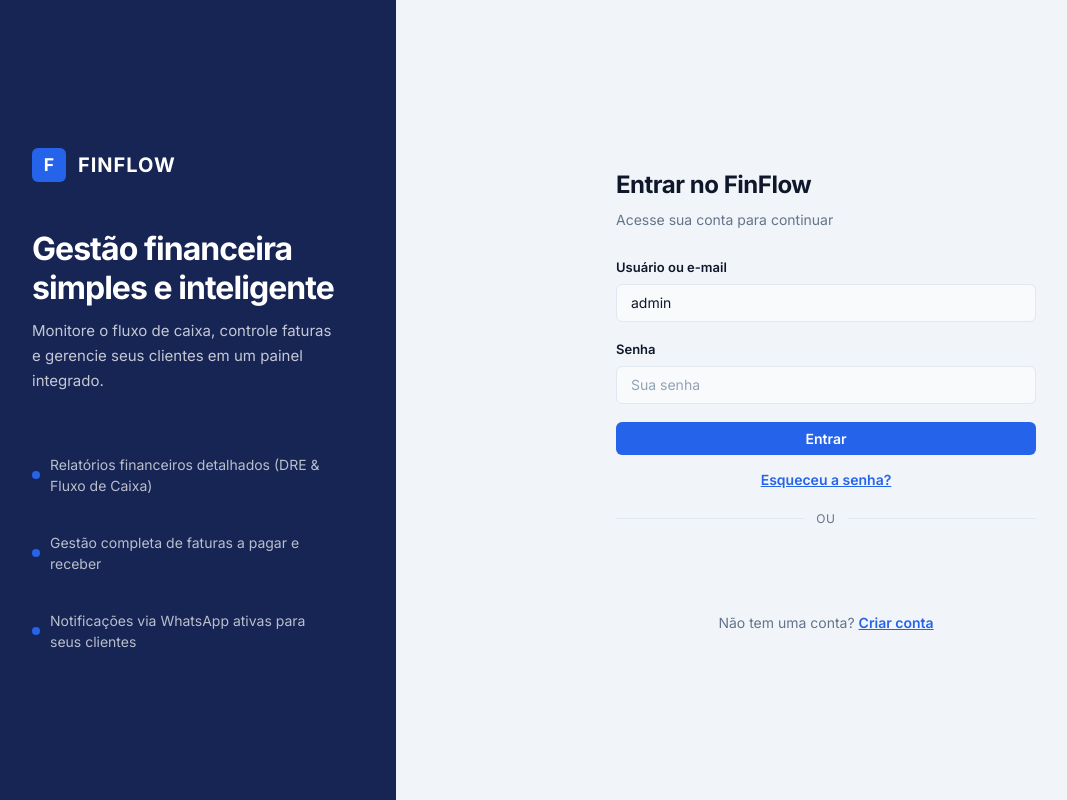
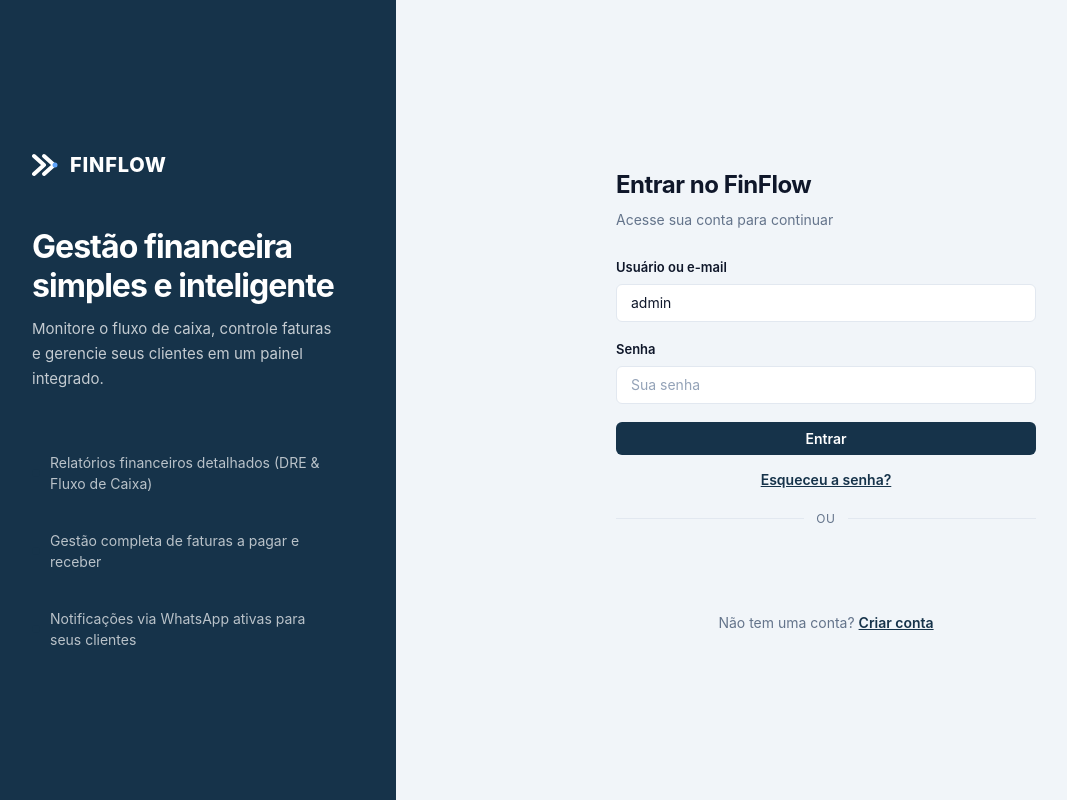
Before and after one commit to devCesar26-maker/GESTOR_FINANCAS, a React (Vite) app in the folder frontend/: page /login in a window 1280 px wide. Shown: the whole page, without its empty margins (24-1091 px from the left). Built offline with nearby package versions, Linux system fonts and the light colour scheme; no server answers.

Commit message:
style(frontend): alinha interface visual pixel-a-pixel com o mockup de referencia

```diff
--- /dev/null
+++ b/frontend/src/components/FinFlowLogo.jsx
@@ -0,0 +1,21 @@
+export function FinFlowLogo({ className = '', width = 160, height = 32 }) {
+  return (
+    <div className={`finflow-logo ${className}`} style={{ display: 'inline-flex', alignItems: 'center', gap: '10px' }}>
+      <svg width="28" height="26" viewBox="0 0 28 26" fill="none" xmlns="http://www.w3.org/2000/svg">
+        <path d="M2 4L12 13L2 22" stroke="white" strokeWidth="4" strokeLinecap="round" strokeLinejoin="round"/>
+        <path d="M12 4L22 13L12 22" stroke="white" strokeWidth="4" strokeLinecap="round" strokeLinejoin="round"/>
+        <circle cx="23" cy="13" r="2.5" fill="#60A5FA" />
+      </svg>
+      <span style={{
+        fontFamily: "'Inter', sans-serif",
+        fontWeight: 800,
+        fontSize: '1.25rem',
+        letterSpacing: '0.04em',
+        color: '#FFFFFF',
+        textTransform: 'uppercase'
+      }}>
+        FINFLOW
+      </span>
+    </div>
+  )
+}
--- a/frontend/src/components/Layout.jsx
+++ b/frontend/src/components/Layout.jsx
@@ -2,6 +2,7 @@ import { useState } from 'react'
 import { Link, NavLink, useNavigate } from 'react-router-dom'
 import api, { clearAccessToken } from '../api/client'
 import ConfirmDialog from './ConfirmDialog'
+import { FinFlowLogo } from './FinFlowLogo'
 
 export default function Layout({ children }) {
   const navigate = useNavigate()
@@ -25,9 +26,8 @@ export default function Layout({ children }) {
     <div className="layout-container">
       <aside className="sidebar">
         <div className="sidebar-header">
-          <Link to="/" className="brand">
-            <div className="brand-icon">F</div>
-            <span className="brand-name">FinFlow</span>
+          <Link to="/" className="brand" style={{ textDecoration: 'none' }}>
+            <FinFlowLogo />
           </Link>
         </div>
 
--- a/frontend/src/pages/EsqueceuSenha.jsx
+++ b/frontend/src/pages/EsqueceuSenha.jsx
@@ -1,6 +1,7 @@
 import { useState } from 'react'
 import { Link } from 'react-router-dom'
 import api from '../api/client'
+import { FinFlowLogo } from '../components/FinFlowLogo'
 
 const EMAIL_RE = /^[^\s@]+@[^\s@]+\.[^\s@]+$/
 
@@ -39,8 +40,7 @@ export default function EsqueceuSenha() {
     <div className="auth-wrapper">
       <div className="auth-sidebar">
         <div className="auth-sidebar-logo">
-          <div className="brand-icon">F</div>
-          <span className="brand-name" style={{ color: '#fff', fontSize: '1.25rem', fontWeight: 700 }}>FinFlow</span>
+          <FinFlowLogo />
         </div>
         <h1 className="auth-sidebar-title">Recuperação de Acesso</h1>
         <p className="auth-sidebar-desc">
--- a/frontend/src/pages/Login.jsx
+++ b/frontend/src/pages/Login.jsx
@@ -2,6 +2,7 @@ import { useState } from 'react'
 import { Link, useLocation, useNavigate } from 'react-router-dom'
 import api, { setAccessToken } from '../api/client'
 import BotaoGoogle from '../components/BotaoGoogle'
+import { FinFlowLogo } from '../components/FinFlowLogo'
 
 export default function Login() {
   const navigate = useNavigate()
@@ -37,8 +38,7 @@ export default function Login() {
     <div className="auth-wrapper">
       <div className="auth-sidebar">
         <div className="auth-sidebar-logo">
-          <div className="brand-icon">F</div>
-          <span className="brand-name" style={{ color: '#fff', fontSize: '1.25rem', fontWeight: 700 }}>FinFlow</span>
+          <FinFlowLogo />
         </div>
         <h1 className="auth-sidebar-title">Gestão financeira simples e inteligente</h1>
         <p className="auth-sidebar-desc">
--- a/frontend/src/pages/RedefinirSenha.jsx
+++ b/frontend/src/pages/RedefinirSenha.jsx
@@ -1,6 +1,7 @@
 import { useState } from 'react'
 import { Link, useParams, useNavigate } from 'react-router-dom'
 import api from '../api/client'
+import { FinFlowLogo } from '../components/FinFlowLogo'
 
 const REGRAS_SENHA = [
   { rotulo: 'Pelo menos 8 caracteres', ok: (s) => s.length >= 8 },
@@ -65,8 +66,7 @@ export default function RedefinirSenha() {
     <div className="auth-wrapper">
       <div className="auth-sidebar">
         <div className="auth-sidebar-logo">
-          <div className="brand-icon">F</div>
-          <span className="brand-name" style={{ color: '#fff', fontSize: '1.25rem', fontWeight: 700 }}>FinFlow</span>
+          <FinFlowLogo />
         </div>
         <h1 className="auth-sidebar-title">Segurança em Primeiro Lugar</h1>
         <p className="auth-sidebar-desc">
--- a/frontend/src/pages/Registro.jsx
+++ b/frontend/src/pages/Registro.jsx
@@ -2,6 +2,7 @@ import { useState } from 'react'
 import { Link, useNavigate } from 'react-router-dom'
 import api from '../api/client'
 import BotaoGoogle from '../components/BotaoGoogle'
+import { FinFlowLogo } from '../components/FinFlowLogo'
 
 const EMAIL_RE = /^[^\s@]+@[^\s@]+\.[^\s@]+$/
 
@@ -77,8 +78,7 @@ export default function Registro() {
     <div className="auth-wrapper">
       <div className="auth-sidebar">
         <div className="auth-sidebar-logo">
-          <div className="brand-icon">F</div>
-          <span className="brand-name" style={{ color: '#fff', fontSize: '1.25rem', fontWeight: 700 }}>FinFlow</span>
+          <FinFlowLogo />
         </div>
         <h1 className="auth-sidebar-title">Comece a gerenciar seu negócio hoje</h1>
         <p className="auth-sidebar-desc">
--- a/frontend/src/styles.css
+++ b/frontend/src/styles.css
@@ -1,20 +1,15 @@
-@import url('https://fonts.googleapis.com/css2?family=Inter:wght@400;500;600;700&display=swap');
-
-/* =========================================================
-   Design System — FinFlow Light Theme (Opção 1 Navy Sidebar)
-   ========================================================= */
 :root {
   /* Backgrounds */
   --bg-app: #f1f5f9;
   --bg-card: #ffffff;
-  --bg-sidebar: #172554;
-  --bg-sidebar-hover: #1e3a8a;
-  --bg-sidebar-active: #2563eb;
-  --bg-input: #f8fafc;
+  --bg-sidebar: #16334a;
+  --bg-sidebar-hover: #1f425e;
+  --bg-sidebar-active: #152040;
+  --bg-input: #ffffff;
 
   /* Borders */
   --border-color: #e2e8f0;
-  --border-focus: #2563eb;
+  --border-focus: #16334a;
 
   /* Text */
   --text-main: #0f172a;
@@ -22,18 +17,29 @@
   --text-sidebar: rgba(255,255,255,0.75);
   --text-sidebar-active: #ffffff;
 
-  /* Accents */
-  --accent-primary: #2563eb;
-  --accent-primary-hover: #1d4ed8;
-  --accent-success: #16a34a;
-  --accent-success-bg: #f0fdf4;
-  --accent-success-border: #bbf7d0;
+  /* Accents from Mini Style Guide */
+  --accent-navy: #16334a;
+  --accent-dark-blue: #152040;
+  --accent-emerald: #1fca8d;
+  --accent-red: #d55150;
+  --accent-amber: #ambef5; /* fallback #d97706 */
+  --accent-amber-hex: #d97706;
+
+  --accent-primary: #16334a;
+  --accent-primary-hover: #152040;
+
+  --accent-success: #1fca8d;
+  --accent-success-bg: #e6f9f2;
+  --accent-success-border: #a3f0d3;
+
   --accent-warning: #d97706;
   --accent-warning-bg: #fffbeb;
   --accent-warning-border: #fde68a;
-  --accent-danger: #dc2626;
-  --accent-danger-bg: #fef2f2;
-  --accent-danger-border: #fecaca;
+
+  --accent-danger: #d55150;
+  --accent-danger-bg: #fdf2f2;
+  --accent-danger-border: #f8c4c4;
+
   --accent-info: #0284c7;
   --accent-info-bg: #f0f9ff;
 
@@ -49,9 +55,9 @@
   --radius-lg: 12px;
 
   /* Shadows */
-  --shadow-card: 0 1px 3px rgba(0,0,0,0.06), 0 1px 2px rgba(0,0,0,0.04);
-  --shadow-card-hover: 0 4px 12px rgba(0,0,0,0.08);
-  --shadow-sidebar: 2px 0 8px rgba(0,0,0,0.12);
+  --shadow-card: 0 1px 3px rgba(0,0,0,0.04), 0 1px 2px rgba(0,0,0,0.02);
+  --shadow-card-hover: 0 4px 12px rgba(0,0,0,0.06);
+  --shadow-sidebar: 2px 0 8px rgba(0,0,0,0.1);
 }
 
 /* =========================================================
@@ -197,8 +203,31 @@ body {
 }
 
 .sidebar-footer {
-  padding: 0.75rem;
-  border-top: 1px solid rgba(255,255,255,0.08);
+  padding: 1.25rem 1rem;
+  margin-top: auto;
+}
+
+.sidebar-footer .btn-logout {
+  width: 100%;
+  display: flex;
+  align-items: center;
+  justify-content: center;
+  gap: 0.5rem;
+  padding: 0.6rem 1rem;
+  border-radius: 20px;
+  background: transparent;
+  color: rgba(255, 255, 255, 0.85);
+  border: 1px solid rgba(255, 255, 255, 0.3);
+  font-size: 0.875rem;
+  font-weight: 500;
+  cursor: pointer;
+  transition: all 0.15s ease;
+}
+
+.sidebar-footer .btn-logout:hover {
+  background: rgba(255, 255, 255, 0.1);
+  color: #fff;
+  border-color: rgba(255, 255, 255, 0.5);
 }
 
 /* ---- Main content ---- */
@@ -247,63 +276,59 @@ body {
    ========================================================= */
 .stats-grid {
   display: grid;
-  grid-template-columns: repeat(auto-fit, minmax(200px, 1fr));
-  gap: 1rem;
+  grid-template-columns: repeat(auto-fit, minmax(210px, 1fr));
+  gap: 1.25rem;
   margin-bottom: 1.5rem;
 }
 
 .stat-card {
   background: var(--bg-card);
   border: 1px solid var(--border-color);
-  border-radius: var(--radius-md);
+  border-radius: 8px;
   padding: 1.25rem;
   box-shadow: var(--shadow-card);
   transition: box-shadow 0.2s ease, transform 0.2s ease;
-  position: relative;
-  overflow: hidden;
 }
 
-.stat-card:hover {
-  box-shadow: var(--shadow-card-hover);
-  transform: translateY(-1px);
-}
-
-.stat-card-header {
+.stat-card-body {
   display: flex;
-  justify-content: space-between;
   align-items: center;
-  margin-bottom: 0.875rem;
-}
-
-.stat-label {
-  font-size: 0.75rem;
-  font-weight: 600;
-  color: var(--text-muted);
-  text-transform: uppercase;
-  letter-spacing: 0.05em;
+  gap: 1rem;
 }
 
 .stat-icon {
-  width: 36px;
-  height: 36px;
-  border-radius: var(--radius-sm);
+  width: 44px;
+  height: 44px;
+  border-radius: 10px;
   display: flex;
   align-items: center;
   justify-content: center;
   flex-shrink: 0;
 }
 
-.icon-success { background: var(--accent-success-bg); color: var(--accent-success); }
-.icon-danger  { background: var(--accent-danger-bg);  color: var(--accent-danger); }
-.icon-info    { background: var(--accent-info-bg);    color: var(--accent-info); }
-.icon-warning { background: var(--accent-warning-bg); color: var(--accent-warning); }
+.icon-blue    { background: #2563eb; color: #ffffff; }
+.icon-emerald { background: #1fca8d; color: #ffffff; }
+.icon-red     { background: #e11d48; color: #ffffff; }
+.icon-coral   { background: #f43f5e; color: #ffffff; }
+.icon-amber   { background: #d97706; color: #ffffff; }
+
+.stat-details {
+  display: flex;
+  flex-direction: column;
+}
+
+.stat-label {
+  font-size: 0.8125rem;
+  font-weight: 600;
+  color: #64748b;
+  margin-bottom: 0.25rem;
+}
 
 .stat-value {
-  font-size: 1.6rem;
-  font-weight: 700;
-  letter-spacing: -0.03em;
-  line-height: 1;
-  color: var(--text-main);
+  font-size: 1.35rem;
+  font-weight: 800;
+  color: #0f172a;
+  letter-spacing: -0.02em;
 }
 
 .stat-value.positive { color: var(--accent-success); }
@@ -412,31 +437,42 @@ body {
   flex-wrap: wrap;
 }
 
-/* =========================================================
-   Badges
-   ========================================================= */
 .badge {
   display: inline-flex;
   align-items: center;
+  justify-content: center;
   gap: 0.3rem;
-  padding: 0.25rem 0.625rem;
-  border-radius: 100px;
-  font-size: 0.7rem;
+  padding: 0.25rem 0.75rem;
+  border-radius: 12px;
+  font-size: 0.725rem;
   font-weight: 600;
   white-space: nowrap;
 }
 
-.badge-paga    { background: var(--accent-success-bg); color: var(--accent-success); border: 1px solid var(--accent-success-border); }
-.badge-pendente{ background: var(--accent-warning-bg); color: var(--accent-warning); border: 1px solid var(--accent-warning-border); }
-.badge-vencida { background: var(--accent-danger-bg);  color: var(--accent-danger);  border: 1px solid var(--accent-danger-border); }
-.badge-cancelada { background: #f8fafc; color: var(--text-muted); border: 1px solid var(--border-color); }
+.badge-paga {
+  background: #1fca8d;
+  color: #ffffff;
+}
+
+.badge-pendente {
+  background: #d97706;
+  color: #ffffff;
+}
+
+.badge-vencida {
+  background: #d55150;
+  color: #ffffff;
+}
+
+.badge-cancelada {
+  background: #64748b;
+  color: #ffffff;
+}
 
 .badge-papel {
-  background: #f1f5f9;
-  color: var(--text-muted);
-  border: 1px solid var(--border-color);
-  font-weight: 500;
-  border-radius: var(--radius-sm);
+  border-radius: 12px;
+  padding: 0.25rem 0.75rem;
+  font-weight: 600;
 }
 
 .badge-ambos { background: #eff6ff; color: #2563eb; border-color: #bfdbfe; }
```
Also changed, not shown: frontend/src/pages/Dashboard.jsx (+56 -48 lines).
